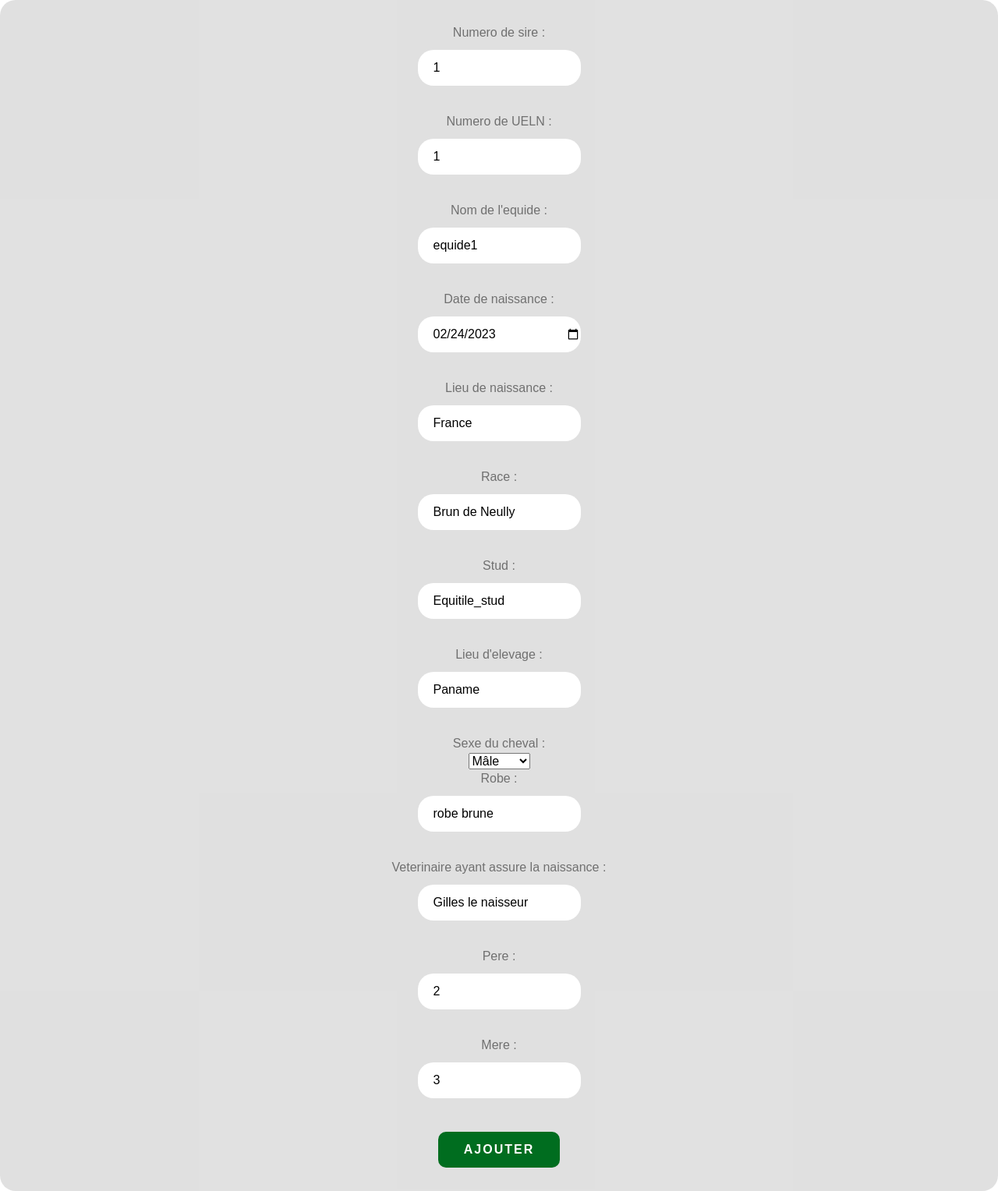
After one commit to aetox/EquidesWebSite, a PHP site: page /updateEquide.php?numSIRE=1 in a window 1280 px wide. The commit adds this page. Shown: the whole page at 78% size. Run offline with PHP 8.4, Linux system fonts and the light colour scheme; data comes from the database, SQL or seed files in the repository; some web fonts are replaced.

Commit message:
CRUD equidés

```diff
--- a/PHP/user_functions/affichageEquides.php
+++ b/PHP/user_functions/affichageEquides.php
@@ -52,6 +52,8 @@ if (mysqli_num_rows($result) > 0) {
                                 <li class="list-group-item">Pere : <?php echo $equides['pere_equide'] ?> </li>
                                 <li class="list-group-item">Mere : <?php echo $equides['mere_equide'] ?> </li>
                                 <a href="PHP/user_functions/suppressionEquide.php?numSIRE=<?php echo $equides['numSIRE'];?>"> Suppression</a>
+                                <a href="updateEquide.php?numSIRE=<?php echo $equides['numSIRE'];?>"> Modification</a>
+
                         </ul>
                     </div>
                 </div>
--- a/PHP/user_functions/inscription_fct.php
+++ b/PHP/user_functions/inscription_fct.php
@@ -45,7 +45,7 @@ if(isset($_POST['inscription'])){//l'utilisateur à cliqué sur "S'inscrire", on
 
       //toutes les vérifications sont faites, on passe à l'enregistrement dans la base de données:
       //Bien évidement il s'agit là d'un script simplifié au maximum, libre à vous de rajouter des conditions avant l'enregistrement comme la longueur minimum du mot de passe par exemple
-      if(!mysqli_query($mysqli,"INSERT INTO detenteur SET nom_detenteur='".$_POST['surname']."', sire ='".$_POST['sire']."',prenom_detenteur ='".$_POST['name']."',mail_detenteur ='".$_POST['mail']."', password_detenteur='".hash('sha256', $_POST['password'])."'")){//on crypte le mot de passe avec la fonction propre à PHP: md5()
+      if(!mysqli_query($mysqli,"INSERT INTO detenteur SET nom_detenteur='".$_POST['name']."', sire ='".$_POST['sire']."',prenom_detenteur ='".$_POST['surname']."',mail_detenteur ='".$_POST['mail']."', password_detenteur='".hash('sha256', $_POST['password'])."'")){//on crypte le mot de passe avec la fonction propre à PHP: md5()
         array_push($info, "Erreur").mysqli_error($mysqli);//je conseille de ne pas afficher les erreurs aux visiteurs mais de l'enregistrer dans un fichier log
 
 
--- /dev/null
+++ b/PHP/user_functions/updateEquide_fct.php
@@ -0,0 +1,33 @@
+<?php
+
+
+if (isset($_POST["ajouter"])) {
+
+// Récupération des données du formulaire
+$idSire = $_POST['numSIRE'];
+$numUELN = $_POST['numUELN'];
+$nomEquide = $_POST['nom_equide'];
+$dateNaissance = $_POST['dateNaissance_equide'];
+$lieuNaissance = $_POST['lieuNaissance_equide'];
+$raceEquide = $_POST['race_equide'];
+$studEquide = $_POST['stud_equide'];
+$lieuElevage = $_POST['lieuElevage_equide'];
+$sexeEquide = $_POST['sexe_equide'];
+$robeEquide = $_POST['robe_equide'];
+$naisseurVeterinaire = $_POST['naisseurVeterinaire_equide'];
+$pereEquide = $_POST['pere_equide'];
+$mereEquide = $_POST['mere_equide'];
+
+// Requête SQL pour mettre à jour les informations du cheval
+$sql = "UPDATE `equide` SET `numUELN`='$numUELN', `nom_equide`='$nomEquide', `dateNaissance_equide`='$dateNaissance', `lieuNaissance_equide`='$lieuNaissance', `race_equide`='$raceEquide', `stud_equide`='$studEquide', `lieuElevage_equide`='$lieuElevage', `sexe_equide`='$sexeEquide', `robe_equide`='$robeEquide', `naisseurVeterinaire_equide`='$naisseurVeterinaire', `pere_equide`='$pereEquide', `mere_equide`='$mereEquide' WHERE `numSIRE`='$idSire'";
+$result_info = mysqli_query($mysqli,$sql) or die (mysqli_error($mysqli));
+
+if ($result_info !== false) {
+  header("Location: ../EquidesWebSite/equides.php");
+} else {
+  array_push($info, "Erreur img");
+}
+}
+
+
+?>
--- a/inscription.php
+++ b/inscription.php
@@ -27,8 +27,8 @@
 
             <h1>Inscription</h1>
 
-            <input type="text" name="name" id="name_inscription" placeholder="nom" autofocus required>
-            <input type="text" name="surname" id="surname_inscription" placeholder="prénom" required>
+            <input type="text" name="surname" id="surname_inscription" placeholder="prénom" autofocus required>
+            <input type="text" name="name" id="name_inscription" placeholder="nom"  required>
             <input type="mail" name="mail" id="mail_inscription" placeholder="Mail" required>
             <!-- Les id doivent être les mêmes pour les input connexion ou inscription ? Pour l'instant je l'ai ai changé avec "_inscription" -->
             <input type="password" name="password" id="password_inscription"  placeholder="créez un mot de passe" required>
--- /dev/null
+++ b/updateEquide.php
@@ -0,0 +1,68 @@
+<?php include("header.php");
+include_once('php/user_functions/updateEquide_fct.php');
+
+$info = array();
+$idSire = $_GET['numSIRE'];
+$sqlOld = "SELECT * FROM `equide` WHERE numSIRE='$idSire'";
+$resultOld = mysqli_query($mysqli, $sqlOld) or die(mysqli_error($mysqli));
+if (mysqli_num_rows($resultOld) > 0) {
+    $oldequides = mysqli_fetch_array($resultOld);
+}
+?>
+
+<div id="updateEquides">
+
+    <form method="post" id="formAjoutEquides" name="formajoutEquides" enctype="multipart/form-data">
+
+        <label for="numSire">Numero de sire :</label>
+        <input type="number" id="numSIRE" name="numSIRE" value="<?php echo $oldequides['numSIRE'] ?>" readonly required><br>
+
+        <label for="numUELN">Numero de UELN :</label>
+        <input type="number" id="numUELN" name="numUELN" value="<?php echo $oldequides['numUELN'] ?>" required><br>
+
+        <label for="nom_equide">Nom de l'equide :</label>
+        <input type="text" id="nom_equide" name="nom_equide" value="<?php echo $oldequides['nom_equide'] ?>" required><br>
+
+        <label for="dateNaissance_equide">Date de naissance :</label>
+        <input type="date" id="dateNaissance_equide" name="dateNaissance_equide" value="<?php echo $oldequides['dateNaissance_equide'] ?>" required><br>
+
+        <label for="lieuNaissance_equide">Lieu de naissance :</label>
+        <input type="text" id="lieuNaissance_equide" name="lieuNaissance_equide" value="<?php echo $oldequides['lieuNaissance_equide'] ?>" required><br>
+
+        <label for="race_equide">Race :</label>
+        <input type="text" id="race_equide" name="race_equide" value="<?php echo $oldequides['race_equide'] ?>" required><br>
+
+        <label for="stud_equide">Stud :</label>
+        <input type="text" id="stud_equide" name="stud_equide" value="<?php echo $oldequides['stud_equide'] ?>" required><br>
+
+        <label for="lieuElevage_equide">Lieu d'elevage :</label>
+        <input type="text" id="lieuElevage_equide" name="lieuElevage_equide" value="<?php echo $oldequides['lieuElevage_equide'] ?>" required><br>
+
+        <label for="sexe_equide">Sexe du cheval :</label>
+        <select id="sexe_equide" name="sexe_equide" required>
+            <option value="M" <?php if ($oldequides['sexe_equide'] == 'M') {
+                echo 'selected="selected"';
+            } ?>>Mâle
+            </option>
+            <option value="F" <?php if ($oldequides['sexe_equide'] == 'F') {
+                echo 'selected="selected"';
+            } ?>>Femelle
+            </option>
+        </select>
+
+        <label for="robe_equide">Robe :</label>
+			<input type="text" id="robe_equide" name="robe_equide" value="<?php echo $oldequides['robe_equide']?>"  required><br>
+
+			<label for="naisseurVeterinaire_equide">Veterinaire ayant assure la naissance :</label>
+			<input type="text" id="naisseurVeterinaire_equide" name="naisseurVeterinaire_equide" value="<?php echo $oldequides['naisseurVeterinaire_equide']?>"  required><br>
+
+			<label for="pere_equide">Pere :</label>
+			<input type="text" id="pere_equide" name="pere_equide" value="<?php echo $oldequides['pere_equide']?>"  required><br>
+
+			<label for="mere_equide">Mere :</label>
+			<input type="text" id="mere_equide" name="mere_equide" value="<?php echo $oldequides['mere_equide']?>"  required><br>
+
+
+			<button type="submit" name="ajouter">Ajouter </button>
+    		</form>
+	</div>
```
Also changed, not shown: ASSETS/img_bdd/1678299701AWVP6786.JPG (deleted), ASSETS/img_bdd/1678479217BQXU5816.JPG (added), ASSETS/img_bdd/1678616581fond ecran 1.png (added).
